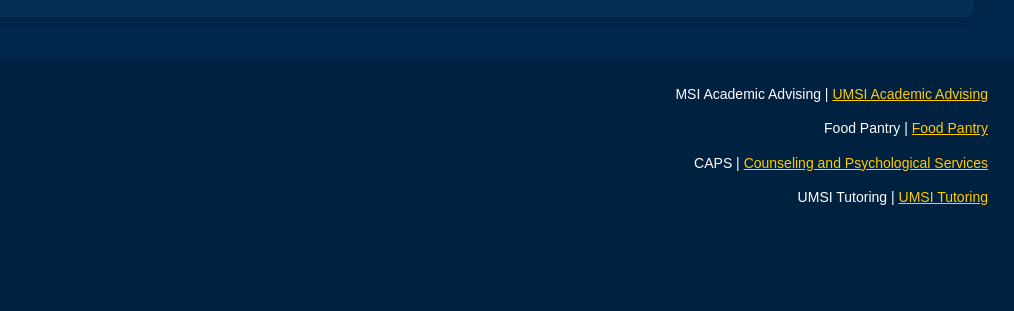
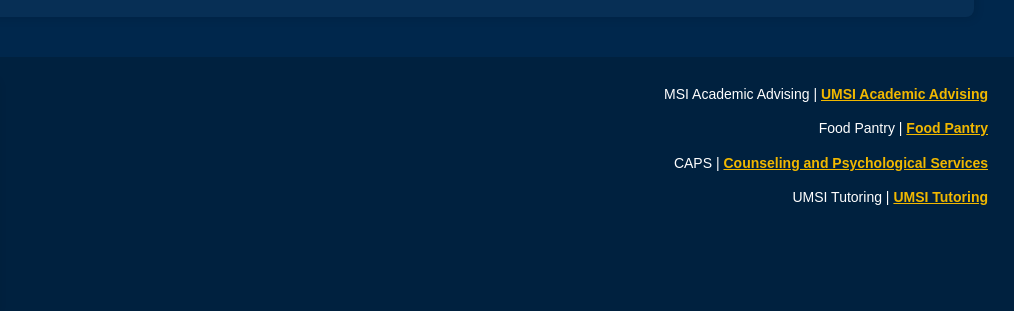
Before and after one commit to natashagirish/client_project_w25_mobile_view, a plain HTML site: page index.html in a window 1280 px wide. Shown: the part 4167-4478 px from the top of the page, 266-1280 px from the left. Drawn offline with Linux system fonts and the light colour scheme.

Commit message:
Add files via upload

```diff
--- a/css/style.css
+++ b/css/style.css
@@ -225,11 +225,15 @@ footer .footer-image {
 }
 
 footer a {
-    color: #FFCB05;
+    color: #F1B800;
     text-decoration: underline;
+    font-weight: bold;
 }
 
 footer a:hover,
 footer a:focus {
+    color: #FFD700;
     text-decoration: underline;
+    background-color: rgba(255, 255, 255, 0.1);
+    border-radius: 4px;
 }
```
